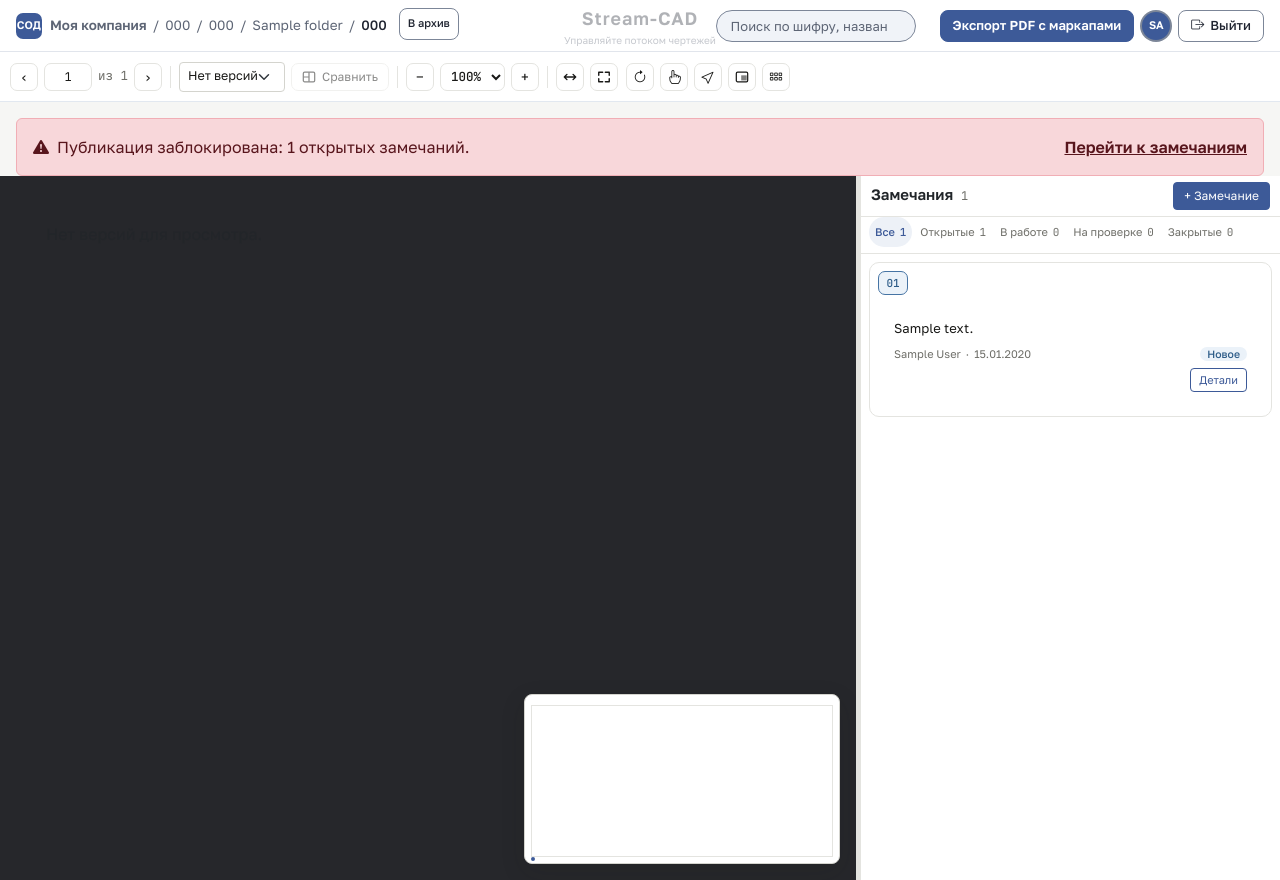
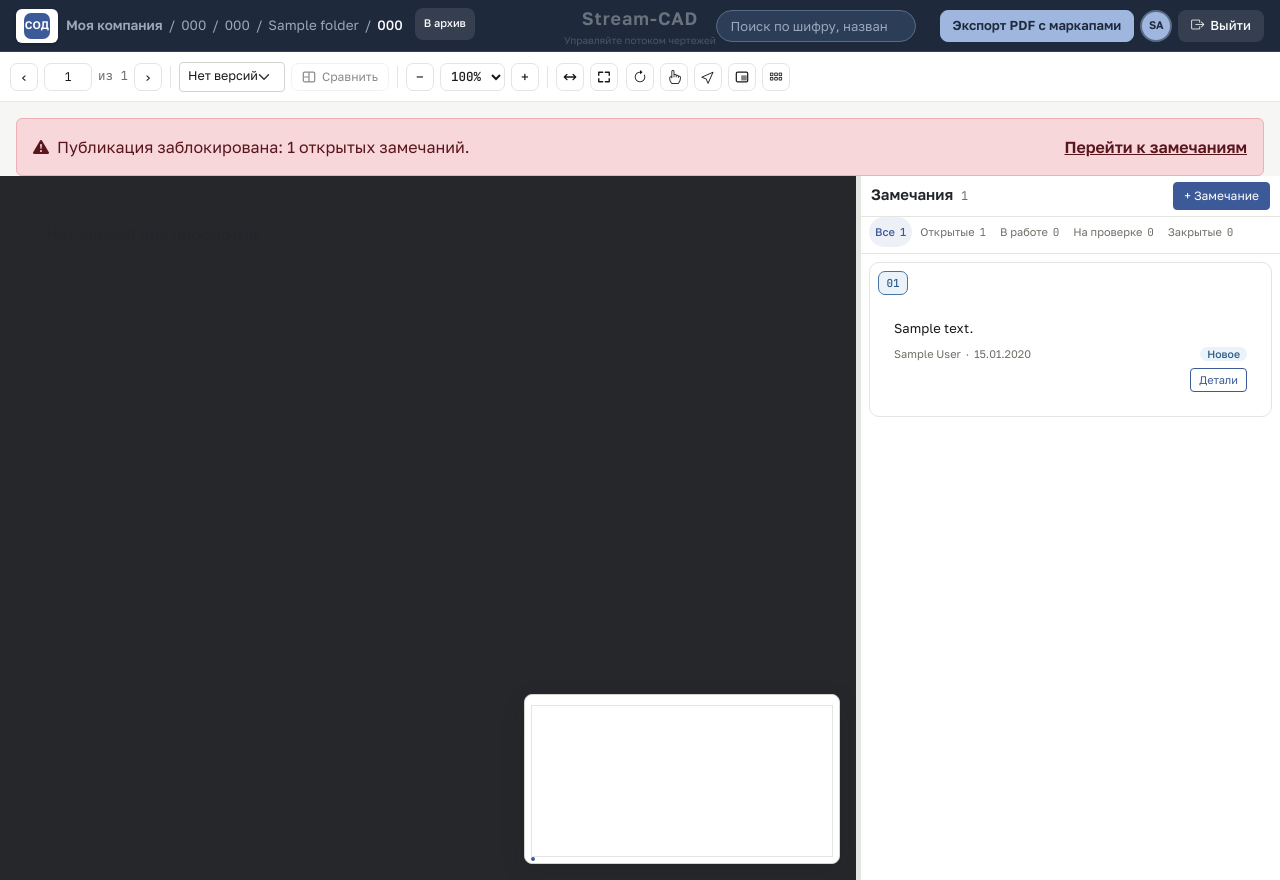
Before and after one commit to ABEL678/sod-project, a Django app: page /documents/1/ in a window 1280 px wide. Run offline with Django 5.2, Linux system fonts and the light colour scheme; a user stored in the database is signed in; data comes from the database, SQL or seed files in the repository; tables that the repository leaves empty hold one stand-in row (values such as "Sample post"); data that the repository does not hold is empty; a map, chart or similar area stays blank; some libraries are stand-ins or nearby versions.

Commit message:
5C-fix: тёмный хедер + белый лого-блок, поиск не перекрывает водяной знак, превью с пропорциями и сплиттером

```diff
--- a/static/css/redesign.css
+++ b/static/css/redesign.css
@@ -1,6 +1,7 @@
 /* Цвета — только через дизайн-токены (tokens.css, источник: tokens.json) */
-/* Спринт 8: топбар — мягкий светлый #F5F7FA. Кнопки — ghost со светлой рамкой,
-   лого-марка — акцентная #3D5A98, крошки — серые (текст on-dark = тёмный). */
+/* Спринт 8 (правка): топбар — тёмный графит #1E293B (см. tokens.json).
+   Кнопки — ghost с полупрозрачным белым фоном, лого — в белой плашке,
+   крошки — светлые (текст on-dark). */
 .topbar { position: relative; z-index: 1045; height: 52px; background: var(--c-bg-header); border-bottom: 1px solid var(--c-border-header); display: flex; align-items: center; padding: 0 16px; gap: 12px; }
 .topbar .brand { font-weight: 600; font-size: 15px; display: flex; align-items: center; gap: 8px; }
 .topbar .brand-mark { width: 26px; height: 26px; border-radius: 7px; background: var(--c-accent); color: var(--c-text-inverse); display: grid; place-items: center; font-size: 11px; font-weight: 700; letter-spacing: .02em; }
@@ -76,7 +77,7 @@ body { background: var(--c-bg-app); font-family: 'Golos Text', 'Inter', system-u
 }
 
 /* T85: header/breadcrumbs/table polish.
-   Спринт 8: --c-bg-header теперь мягкий светлый #F5F7FA (см. tokens.json). */
+   Спринт 8 (правка): --c-bg-header — тёмный графит #1E293B (см. tokens.json). */
 .topbar {
     background: var(--c-bg-header) !important;
     border-bottom: 1px solid var(--c-border-header);
@@ -938,3 +939,50 @@ tr.doc-row-flash > td { animation: wf-row-flash 1.5s ease; }
   .filter-bar__reset { margin-left: 0; }
   .filter-chips__count { margin-left: 0; width: 100%; }
 }
+
+/* ==========================================================================
+   Спринт 8 (правка): тёмный графитовый хедер (#1E293B из tokens.json).
+   Логотип — в белом блоке, чтобы марка компании не темнилась; кнопки —
+   полупрозрачно-белые ghost в тон хедера; поиск укорочен и не наезжает
+   на водяной знак Stream-CAD.
+   ========================================================================== */
+
+/* Лого-блок: белая плашка, лого компании остаётся читаемым на тёмном */
+.topbar .brand {
+    height: auto;
+    padding: 4px 8px;
+    background: var(--c-text-inverse, #FFFFFF);
+    border-radius: 6px;
+    box-shadow: 0 1px 3px rgba(0, 0, 0, 0.25);
+}
+
+/* Кнопки хедера: ghost в тон тёмному (полупрозрачный белый, без рамки) */
+.topbar .btn {
+    background: rgba(255, 255, 255, 0.1);
+    border-color: transparent;
+    color: var(--c-text-on-dark);
+}
+
+.topbar .btn:hover,
+.topbar .btn:focus-visible {
+    background: rgba(255, 255, 255, 0.18);
+    border-color: transparent;
+    color: var(--c-text-on-dark);
+}
+
+/* Активная кнопка-ссылка (текущий раздел) — заметнее, но в тон */
+.topbar .btn.active {
+    background: rgba(255, 255, 255, 0.22);
+}
+
+/* Поиск в шапке вьювера: узкая форма, не наезжает на водяной знак */
+.topbar .topbar-search {
+    flex: 0 1 200px;
+    max-width: 200px;
+    min-width: 140px;
+    margin-left: 12px;
+}
+
+.topbar .topbar-search .form-control {
+    width: 100%;
+}
--- a/static/css/viewer.css
+++ b/static/css/viewer.css
@@ -858,6 +858,20 @@ body {
   scrollbar-width: thin;
 }
 
+/* Спринт 8: сплиттер ширины полосы листов — тянется мышью/стилусом */
+.thumb-rail-splitter {
+  flex: 0 0 6px;
+  align-self: stretch;
+  cursor: col-resize;
+  background: transparent;
+  transition: background-color .12s ease;
+}
+
+.thumb-rail-splitter:hover,
+.thumb-rail-splitter.is-dragging {
+  background: var(--c-accent-on-header, #9FB6DF);
+}
+
 .thumb {
   display: flex;
   flex-direction: column;
@@ -883,7 +897,12 @@ body {
 }
 
 .thumb canvas {
-  max-width: 100%;
+  /* Спринт 8: пропорции листа сохраняются при любой ширине полосы —
+     высота считается от intrinsic-соотношения канваса (width: 100% +
+     height: auto), а не фиксируется. */
+  width: 100%;
+  height: auto;
+  display: block;
   background: var(--c-text-inverse);
   border-radius: 3px;
 }
--- a/static/design-tokens/tokens.css
+++ b/static/design-tokens/tokens.css
@@ -4,7 +4,7 @@
    ========================================================================== */
 /*
    CDE «Среда общих данных» — дизайн-токены (CSS Custom Properties)
-   Источник истины: tokens.json · Версия 20261108.1
+   Источник истины: tokens.json · Версия 20261109.2
    ----------------------------------------------------------------------------
    Подключение:  <link rel="stylesheet" href="tokens.css">
    Шрифты — самолокальные (Спринт 3, P1): static/fonts/fonts.css,
@@ -28,8 +28,8 @@
   --c-bg-surface-hover: #FAFAF8;
   --c-bg-surface-sunken: #EFEFEC;
   --c-bg-canvas: #26272B;  /* тёмный canvas вьювера */
-  --c-bg-header: #FFFFFF;  /* графитовый хедер */
-  --c-bg-header-hover: #F0F3F8;  /* ховер ghost-кнопок на тёмном */
+  --c-bg-header: #1E293B;  /* графитовый хедер */
+  --c-bg-header-hover: #2C3E57;  /* ховер ghost-кнопок на тёмном */
   --c-bg-row-hover: #EDF2F9;  /* ховер кликабельной строки */
 
   /* --- Границы --- */
@@ -37,16 +37,16 @@
   --c-border-default: #D4D4CE;
   --c-border-soft: #E2E8F0;
   --c-border-strong: #CBD5E1;
-  --c-border-header: #E1E5EC;  /* граница графитового хедера */
-  --c-border-header-control: #7C8698;  /* рамки ghost-кнопок на хедере */
+  --c-border-header: #334155;  /* граница графитового хедера */
+  --c-border-header-control: #5A6B84;  /* рамки ghost-кнопок на хедере */
 
   /* --- Текст --- */
   --c-text-primary: #191917;
   --c-text-secondary: #6E6E68;
   --c-text-muted: #71716A;
   --c-text-faint: #94A3B8;
-  --c-text-on-dark: #1F2430;
-  --c-text-on-dark-muted: #5D6575;
+  --c-text-on-dark: #F8FAFC;
+  --c-text-on-dark-muted: #9AA7BD;
   --c-text-inverse: #FFFFFF;
 
   /* --- Тёмный canvas вьювера --- */
@@ -62,8 +62,8 @@
   --c-accent-pressed: #2A4478;
   --c-accent-subtle: #EDF1F7;
   --c-accent-on-subtle: #2F4A7E;
-  --c-accent-on-header: #3D5A98;  /* акцент-ссылки на графитовом хедере */
-  --c-accent-on-header-strong: #33508A;  /* ховер акцента на хедере */
+  --c-accent-on-header: #9FB6DF;  /* акцент-ссылки на графитовом хедере */
+  --c-accent-on-header-strong: #C3D3EE;  /* ховер акцента на хедере */
 
   /* --- Статусы: solid / subtle / on --- */
   --s-wait-solid: #4674A4;  --s-wait-subtle: #EBF2F9;  --s-wait-on: #2D5C88; /* Открыто (NEW), черновик */
--- a/static/js/design-tokens.js
+++ b/static/js/design-tokens.js
@@ -6,7 +6,7 @@
     'use strict';
 
     window.CDE_TOKENS = {
-        version: '20261108.1',
+        version: '20261109.2',
         /* HEX-цвет маркера по коду статуса (для canvas и рамок) */
         statusHex: {
             CANCELLED: '#3F3F3C',
--- a/static/js/pdf_viewer.js
+++ b/static/js/pdf_viewer.js
@@ -1877,6 +1877,10 @@
         }
         const shown = thumbs.open && !comparison.active;
         rail.classList.toggle('d-none', !shown);
+        const splitter = document.getElementById('thumbRailSplitter');
+        if (splitter) {
+            splitter.classList.toggle('d-none', !shown);
+        }
         if (toggle) {
             toggle.classList.toggle('active', shown);
             toggle.setAttribute('aria-expanded', shown ? 'true' : 'false');
@@ -1898,6 +1902,10 @@
             return;
         }
         thumbs.built = true;
+        if (thumbs.observer) {
+            thumbs.observer.disconnect();
+            thumbs.observer = null;
+        }
         rail.innerHTML = '';
         thumbs.items.clear();
         for (let number = 1; number <= pdfDocument.numPages; number += 1) {
@@ -1940,6 +1948,21 @@
         updateThumbsActive();
     }
 
+    /* Ширина миниатюры = доступная ширина полосы (учёт padding), поэтому
+       после перетаскивания сплиттера листы рендерятся чёткими. */
+    function thumbTargetWidth() {
+        const rail = thumbRail();
+        if (!rail) {
+            return 140;
+        }
+        const style = window.getComputedStyle(rail);
+        return Math.max(96, Math.floor(
+            rail.clientWidth
+            - parseFloat(style.paddingLeft)
+            - parseFloat(style.paddingRight)
+        ));
+    }
+
     function renderThumb(pageNumber) {
         const item = thumbs.items.get(pageNumber);
         if (!item || item.canvas.dataset.rendered === '1' || !pdfDocument) {
@@ -1948,13 +1971,13 @@
         item.canvas.dataset.rendered = '1';
         pdfDocument.getPage(pageNumber).then(function (page) {
             const base = page.getViewport({ scale: 1, rotation: currentRotation });
-            const scale = 140 / base.width;
+            const scale = thumbTargetWidth() / base.width;
             const viewport = page.getViewport({ scale: scale, rotation: currentRotation });
             const outputScale = window.devicePixelRatio || 1;
             item.canvas.width = Math.floor(viewport.width * outputScale);
             item.canvas.height = Math.floor(viewport.height * outputScale);
-            item.canvas.style.width = Math.floor(viewport.width) + 'px';
-            item.canvas.style.height = Math.floor(viewport.height) + 'px';
+            /* CSS (.thumb canvas — width: 100%, height: auto) держит пропорции;
+               инлайновые размеры не задаём, иначе лист сплющивается. */
             const context = item.canvas.getContext('2d');
             context.setTransform(outputScale, 0, 0, outputScale, 0, 0);
             return page.render({
@@ -1994,6 +2017,77 @@
         if (active && thumbs.open) {
             scrollThumbIntoRail(active.button);
         }
+    }
+
+    /* Спринт 8: сплиттер ширины полосы листов — тяните границу между
+       превью и вьювером. Pointer Events с setPointerCapture: тянуть можно
+       даже выходя курсором за пределы хэндла. По окончании — перерендер
+       миниатюр под новую ширину. Прокрутка полосы не затрагивается:
+       тянуть можно только за сам сплиттер. */
+    function initThumbRailSplitter() {
+        const rail = thumbRail();
+        const splitter = document.getElementById('thumbRailSplitter');
+        if (!rail || !splitter || rail.dataset.splitterBound === '1') {
+            return;
+        }
+        rail.dataset.splitterBound = '1';
+        let dragging = false;
+        let startX = 0;
+        let startWidth = 0;
+
+        splitter.addEventListener('pointerdown', function (event) {
+            if (event.button !== 0) {
+                return;
+            }
+            dragging = true;
+            startX = event.clientX;
+            startWidth = rail.getBoundingClientRect().width;
+            splitter.classList.add('is-dragging');
+            try {
+                splitter.setPointerCapture(event.pointerId);
+            } catch (error) {
+                /* старые браузеры без capture — останемся на pointermove хэндла */
+            }
+            document.body.style.cursor = 'col-resize';
+            document.body.style.userSelect = 'none';
+            event.preventDefault();
+        });
+
+        splitter.addEventListener('pointermove', function (event) {
+            if (!dragging) {
+                return;
+            }
+            const width = Math.min(
+                360, Math.max(96, startWidth + (event.clientX - startX))
+            );
+            rail.style.width = width + 'px';
+            rail.style.flexBasis = width + 'px';
+        });
+
+        const endDrag = function (event) {
+            if (!dragging) {
+                return;
+            }
+            dragging = false;
+            splitter.classList.remove('is-dragging');
+            document.body.style.cursor = '';
+            document.body.style.userSelect = '';
+            if (event && event.pointerId !== undefined) {
+                try {
+                    splitter.releasePointerCapture(event.pointerId);
+                } catch (error) {
+                    /* capture уже снят — не страшно */
+                }
+            }
+            /* Пересобираем миниатюры под новую ширину, сохраняя прокрутку */
+            const scrollTop = rail.scrollTop;
+            thumbs.built = false;
+            buildThumbRail();
+            rail.scrollTop = scrollTop;
+            updateThumbsActive();
+        };
+        splitter.addEventListener('pointerup', endDrag);
+        splitter.addEventListener('pointercancel', endDrag);
     }
 
     function initDetails() {
@@ -2626,6 +2720,7 @@
     initContextMenu();
     initDetails();
     initMinimap();
+    initThumbRailSplitter();
     updateThumbsVisibility();
     if (issues.length) {
         selectIssue(issues[0].id);
```
Also changed, not shown: static/design-tokens/tokens.json (+9 -9 lines), static/manifest.webmanifest, storage/adapters/templates/storage/base.html, storage/adapters/templates/storage/document_detail.html, storage/domain/design_colors.py, storage/tests/test_sprint8.py.
